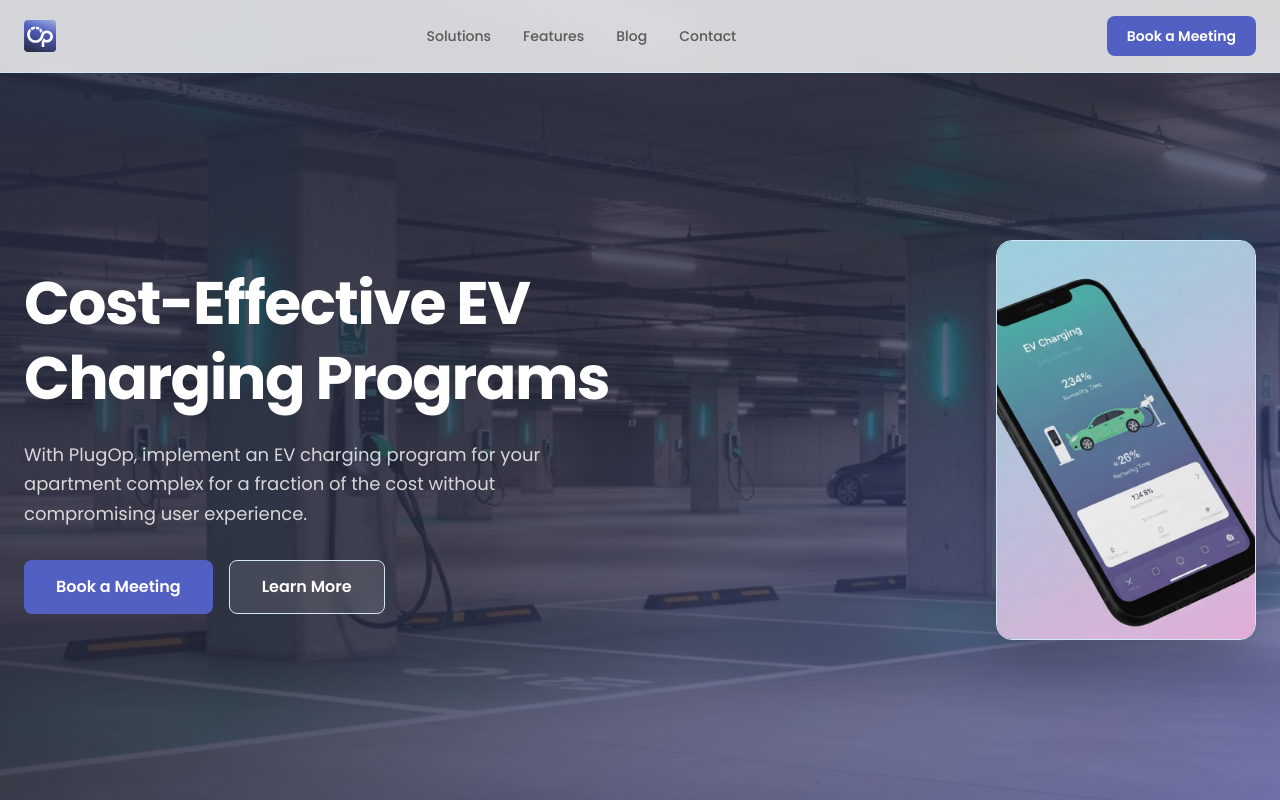
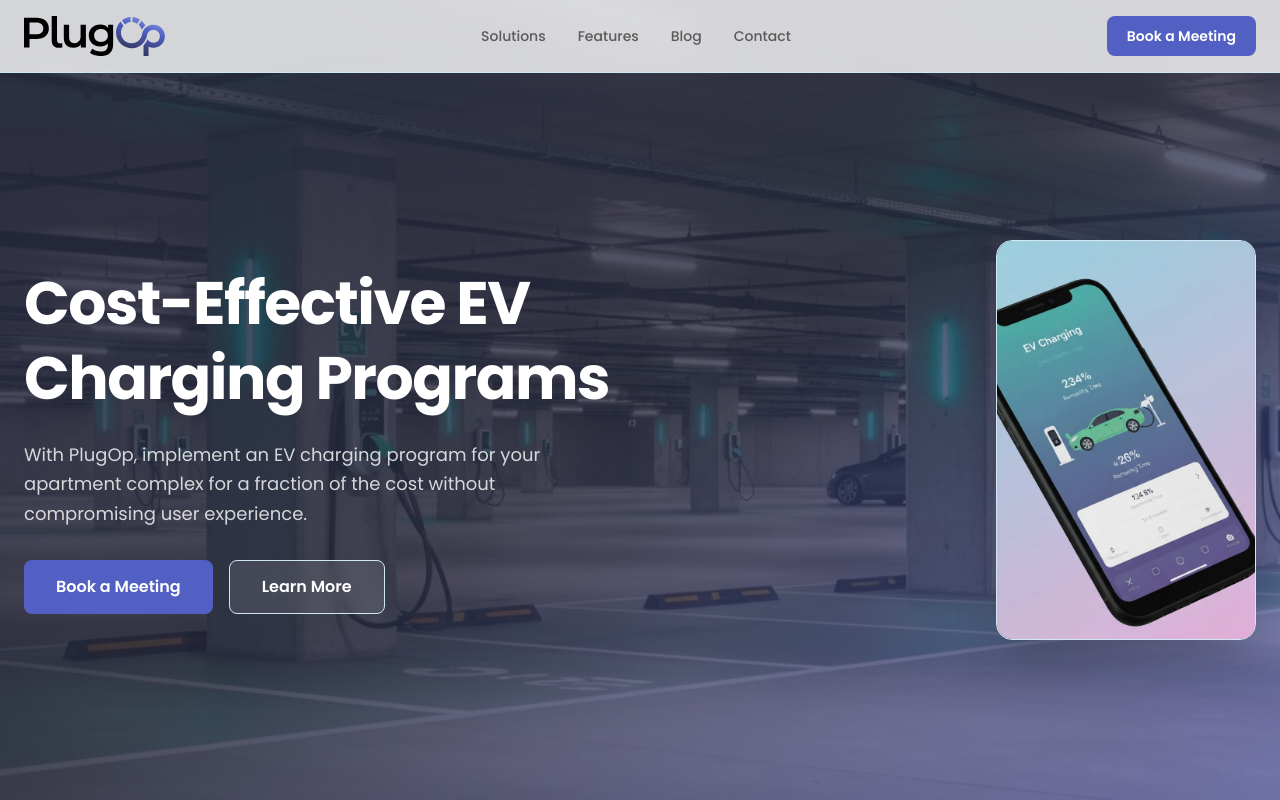
Before and after one commit to pfeffer629/plugop, a Next.js app: page / in a window 1280 px wide. Shown: the top 800 px of the page. Built offline with nearby package versions, Linux system fonts and the light colour scheme.

Commit message:
feat: update branding with new logos, fonts, and colors
Use full logo in header, smaller in footer; fix Poppins font; set brand colors.

Co-authored-by: Mark Pfeffer <7978022+pfeffer629@users.noreply.github.com>

```diff
--- a/app/globals.css
+++ b/app/globals.css
@@ -70,7 +70,7 @@
   --color-input: var(--input);
   --color-ring: var(--ring);
   --radius: var(--radius);
-  --font-sans: 'Poppins', 'Poppins Fallback';
+  --font-sans: var(--font-poppins), 'Poppins', sans-serif;
 
   /* Brand color utilities */
   --color-brand-blue: var(--blue-main);
--- a/app/layout.tsx
+++ b/app/layout.tsx
@@ -34,7 +34,7 @@ export default function RootLayout({
 }) {
   return (
     <html lang="en" className={poppins.variable}>
-      <body className="antialiased">{children}</body>
+      <body className="font-sans antialiased">{children}</body>
     </html>
   );
 }
--- a/components/footer.tsx
+++ b/components/footer.tsx
@@ -11,9 +11,9 @@ export default function Footer() {
               <Image
                 src="/images/logo-full.svg"
                 alt="PlugOp"
-                width={120}
-                height={34}
-                className="h-7 w-auto"
+                width={140}
+                height={40}
+                className="h-9 w-auto"
               />
             </Link>
             <p className="mt-3 max-w-xs text-sm leading-relaxed text-muted-foreground">
--- a/components/header.tsx
+++ b/components/header.tsx
@@ -15,9 +15,10 @@ export default function Header() {
           <Image
             src="/images/logo-full.svg"
             alt="PlugOp"
-            width={140}
-            height={40}
-            className="h-8 w-auto"
+            width={160}
+            height={45}
+            className="h-10 w-auto"
+            priority
           />
         </Link>
 
```
Also changed, not shown: public/images/logo-full.svg.
